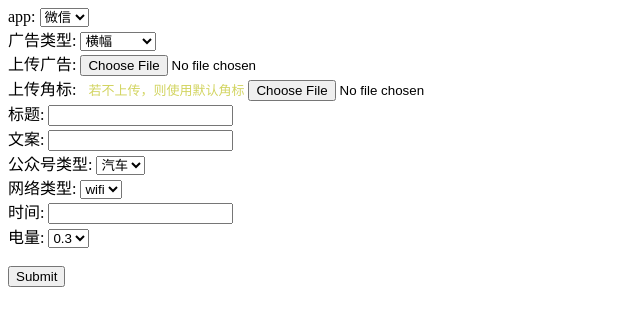
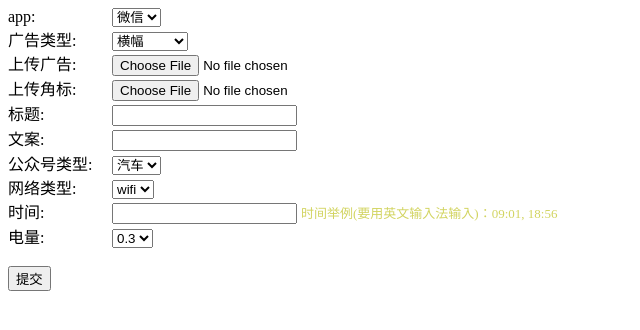
Before and after one commit to yeicandoit/autoImg, a Django app: a page that uses webAutoImg/templates/autoimage.html in a window 1280 px wide. Shown: the top 330 px of the page, without its empty margins (0-640 px from the left). Run offline with Django 3.2, Linux system fonts and the light colour scheme.

```diff
--- a/webAutoImg/templates/autoimage.html
+++ b/webAutoImg/templates/autoimage.html
@@ -3,15 +3,9 @@
 <html>
 <head>
     <style>
-        body{
-            //background:#D2D460;
-            //text-align:center
-        }
-        .label_width{
-            width: 250px
-        }
-        .ad_demand{
-            width:500px
+        .span_label{
+            width:100px;
+            display:inline-block
         }
 
     </style>
@@ -22,7 +16,7 @@
     <form action="/savedemand" method="post" enctype="multipart/form-data">
         {% csrf_token %}
         <div>
-            <span width="100px"><label>app:</label></span>
+            <span class="span_label"><label>app:</label></span>
             <span>
                 <select name="app">
                 <option value="weixin">微信</option>
@@ -30,39 +24,37 @@
             </span>
         </div>
         <div>
-            <span width="100px"><label>广告类型:</label></span>
-            <span>
+            <span class="span_label"><label>广告类型:</label></span>
             <select name="adType">
                 <option value='banner'>横幅</option>
                 <option value='image_text'>图文</option>
                 <option value='fine_big'>优雅大图</option>
             </select>
-            </span>
         </div>
         <div>
-            <label>上传广告:</label>
+            <span class="span_label"><label>上传广告:</label></span>
             <input type="file" name="adImg">
         </div>
         <div>
-            <label>上传角标:</label> &nbsp;&nbsp;<font size="2" color="#D2D460">若不上传，则使用默认角标</font>
+            <span class="span_label"><label>上传角标:</label></span>
             <input type="file" name="adCornerImg">
         </div>
         <div>
-            <label>标题:</label>
+            <span class="span_label"><label>标题:</label></span>
             <input type="text" name="title">
         </div>
         <div>
-            <label>文案:</label>
+            <span class="span_label"><label>文案:</label></span>
             <input type="text" name="doc">
         </div>
         <div>
-            <label>公众号类型:</label>
+            <span class="span_label"><label>公众号类型:</label></span>
             <select name="wcType">
                 <option value="car">汽车</option>
             </select>
         </div>
         <div>
-            <label>网络类型:</label>
+            <span class="span_label"><label>网络类型:</label></span>
             <select name="network">
                 <option value='wifi'>wifi</option>
                 <option value='3G'>3G</option>
@@ -70,11 +62,12 @@
             </select>
         </div>
         <div>
-            <label>时间:</label>
+            <span class="span_label"><label>时间:</label></span>
             <input type="text" name="time">
+            <font size="2" color="#D2D460">时间举例(要用英文输入法输入)：09:01, 18:56</font>
         </div>
         <div>
-            <label>电量:</label>
+            <span class="span_label"><label>电量:</label></span>
             <select name="battery">
                 <option value="0.3">0.3</option>
                 <option value="0.4">0.4</option>
@@ -87,7 +80,7 @@
             </select>
         </div>
         <br>
-        <input type="submit" value="Submit">
+        <input type="submit" value="提交">
     </form>
     <p>{{ rlt }}</p>
 </body>
--- a/webAutoImg/webAutoImg/urls.py
+++ b/webAutoImg/webAutoImg/urls.py
@@ -19,6 +19,8 @@ from django.contrib import admin
 from uploadpic.views import show
 from uploadpic.views import upload
 from autoimage.views import savedemand
+from django.conf.urls.static import static
+from django.conf import settings
 
 from . import view
 
@@ -30,4 +32,4 @@ urlpatterns = [
     url(r'^show', show),
     url(r'^savedemand', savedemand),
     #url(r'^media/(?P<path>.*)', 'django.views.static.serve', {'document_root':'/Users/iclick/wangqiang/autoImg/webAutoImg/media/'}),
-]
+] + static(settings.MEDIA_URL, document_root=settings.MEDIA_ROOT)
```
Also changed, not shown: 1 other file.
